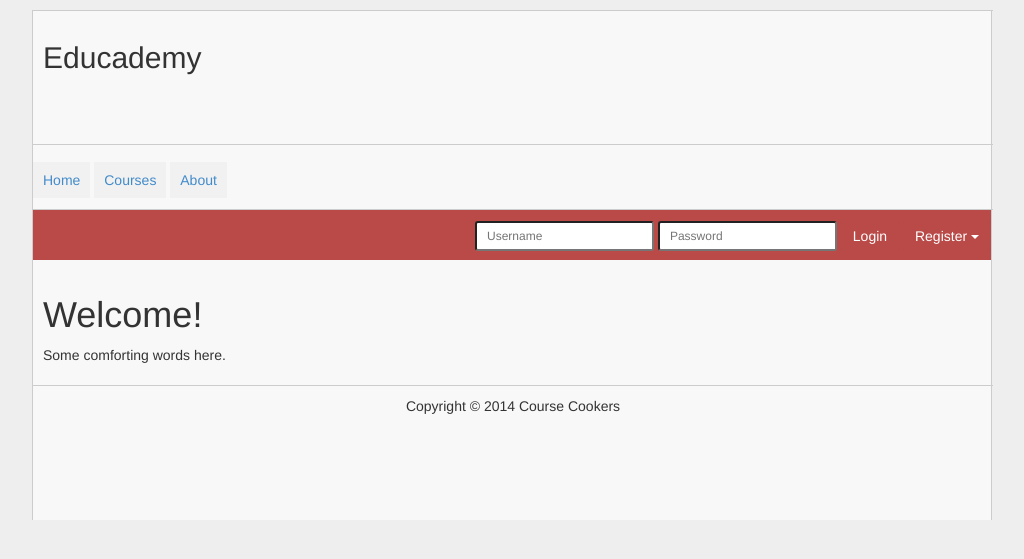
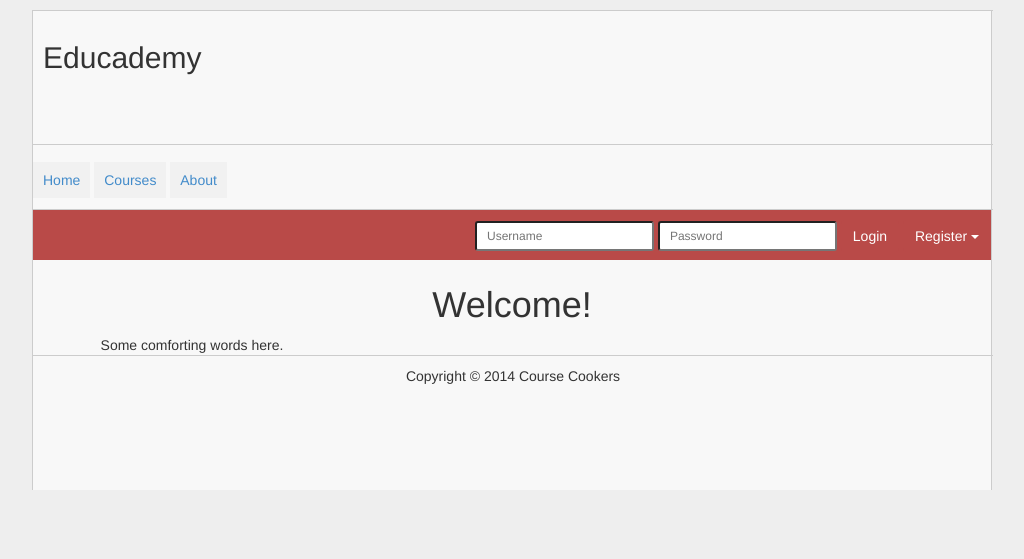
Before and after one commit to ttrrnn/cs160, a PHP site: page / in a window 1280 px wide. Shown: the top 559 px of the page, without its empty margins (128-1152 px from the left). Run offline with PHP 8.4, Linux system fonts and the light colour scheme; data that the repository does not hold is empty; some libraries are stand-ins or nearby versions.

Commit message:
CSS for display of providers

```diff
--- a/Websitev2/css/style.css
+++ b/Websitev2/css/style.css
@@ -48,9 +48,27 @@ height:80px;
 }
 
 #content {
-width:675px;
-float:left;
-padding:10px;
+-webkit-column-count:3;
+-moz-column-count:3;
+column-count:3;
+-webkit-column-width: 33%;
+-moz-column-width: 33%;
+column-width: 33%;
+
+-webkit-column-gap: 2px;
+-moz-column-gap: 2px;
+column-gap: 2px;
+
+-moz-column-rule: 1px dotted #ccc;
+-webkit-column-rule: 1px dotted #ccc;
+column-rule: 1px dotted #ccc;
+
+text-align: center;
+}
+
+#content h1 {
+-webkit-column-span: all;
+column-span:all;
 }
 
 #footer {
```
